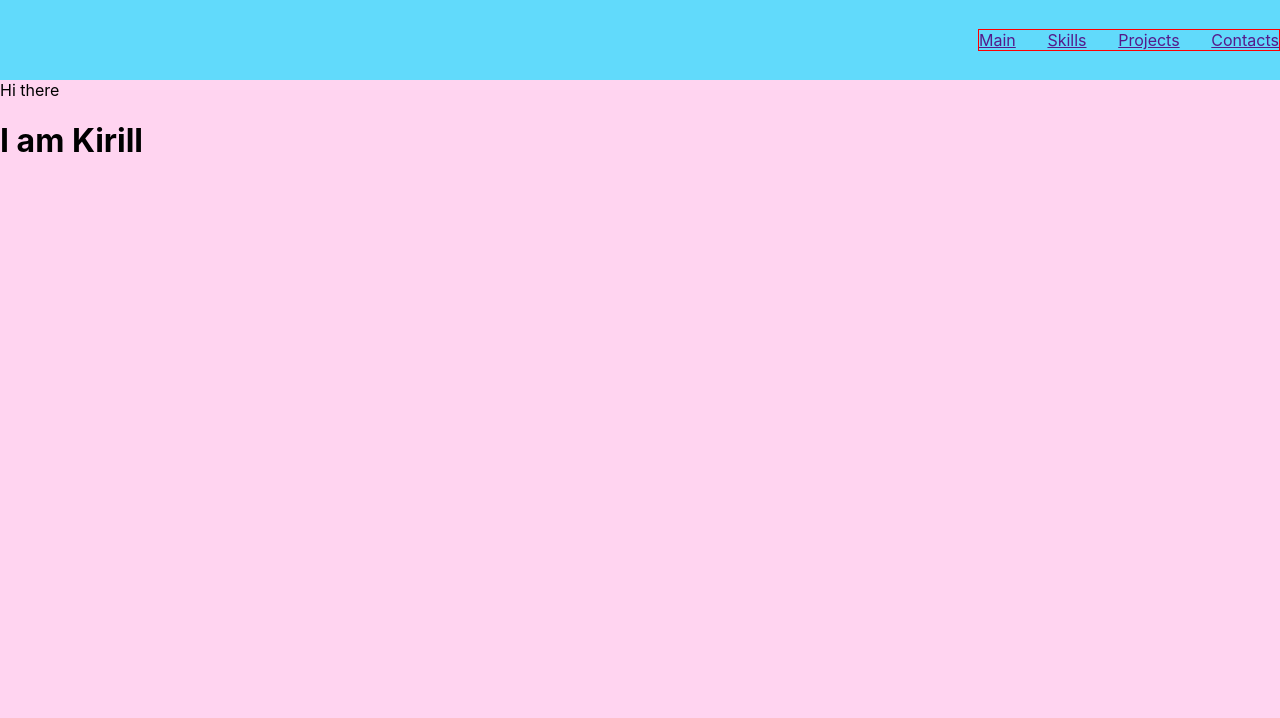
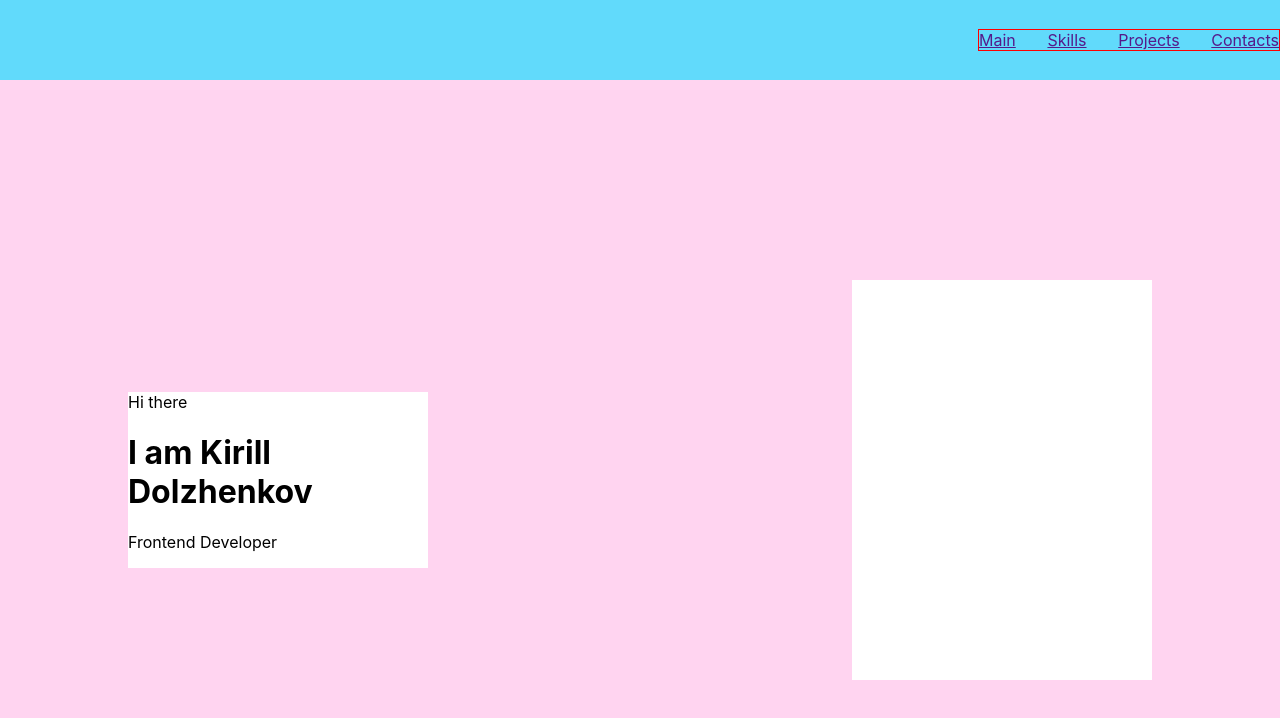
Before and after one commit to KirillDolzhenkov/portfolio, a React (Create React App) app: page / in a window 1280 px wide. Shown: the top 718 px of the page. Built offline with nearby package versions, Linux system fonts and the light colour scheme.

Commit message:
created main page

```diff
--- a/src/components/Main/Main.jsx
+++ b/src/components/Main/Main.jsx
@@ -2,13 +2,16 @@ import React from "react";
 import styles from "./Main.module.css"
 
 const Main = () => {
-    return(
+    return (
         <div className={styles.mainBlock}>
-            <div className={styles.text}></div>
-                <span>Hi there</span>
-            <h1>I am Kirill</h1>
-            <p></p>
-            <div className={styles.photo}></div>
+            <div className={styles.container}>
+                <div className={styles.text}>
+                    <span>Hi there</span>
+                    <h1>I am Kirill Dolzhenkov</h1>
+                    <p>Frontend Developer</p>
+                </div>
+                <div className={styles.photo}></div>
+            </div>
         </div>
     )
 }
--- a/src/components/Main/Main.module.css
+++ b/src/components/Main/Main.module.css
@@ -2,11 +2,23 @@
     height: 100vh;
     background-color: #ffd4f0;
 }
+.container{
+   /* border: 1px solid;*/
+    height: 100%;
+    width: 80%;
+    margin: 0 auto;
+    display: flex;
+    align-items: center;
+    justify-content: space-between;
+}
 
 .text{
     width: 300px;
+    background-color: white;
 }
 
 .photo{
-
+    width: 300px;
+    height: 400px;
+    background-color: white;
 }
```
